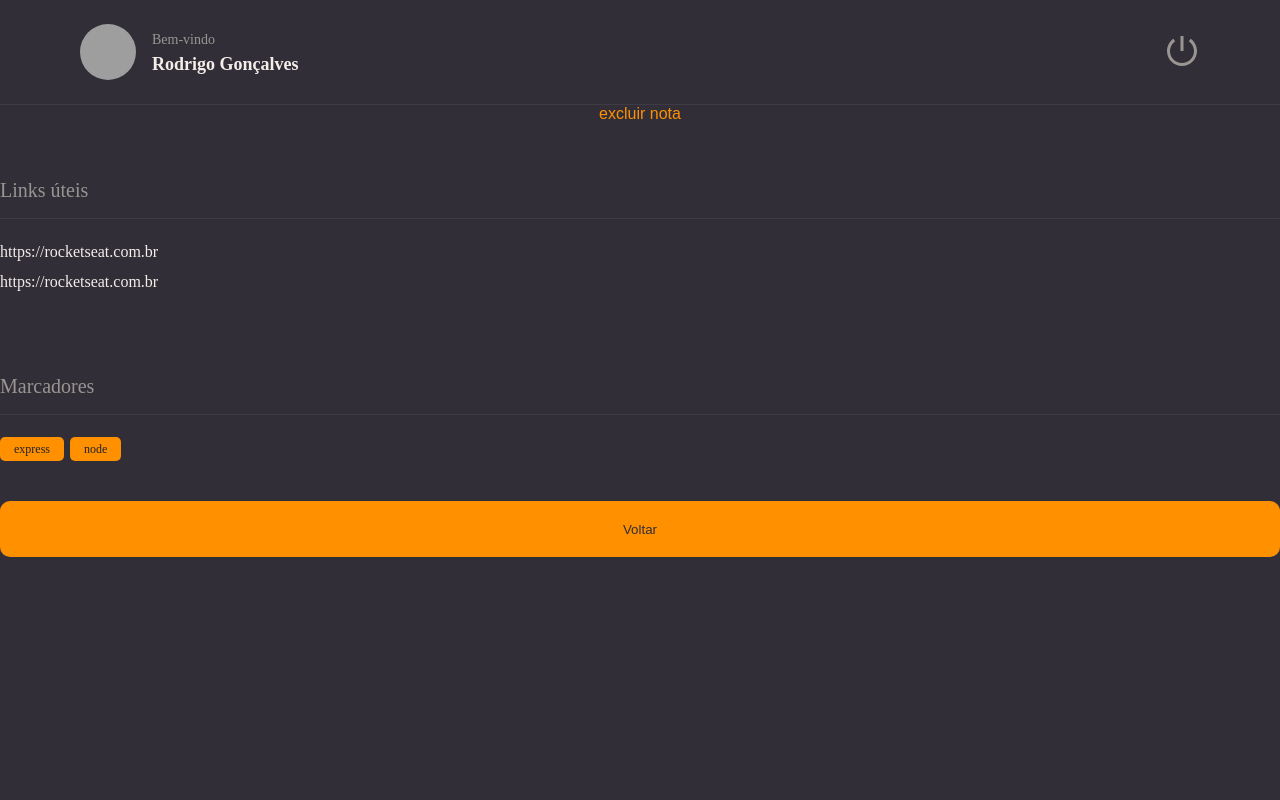
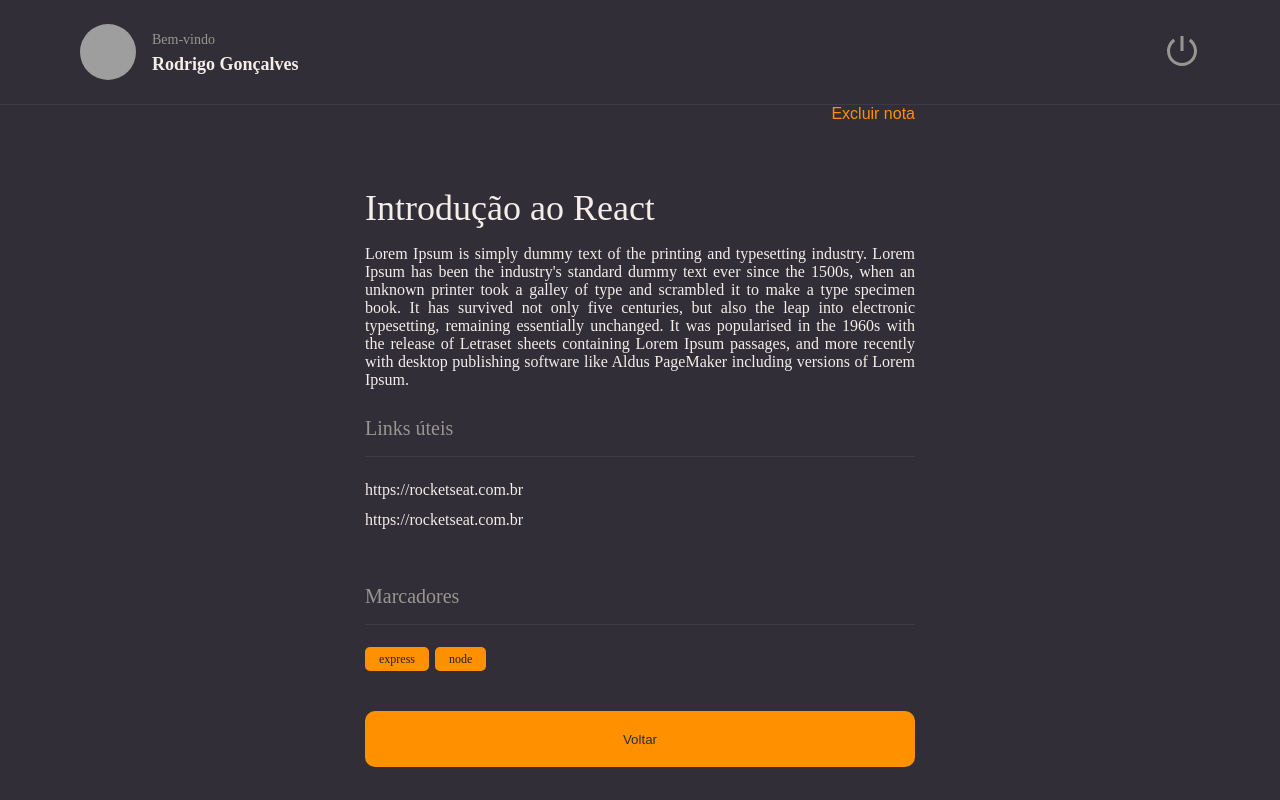
Before and after one commit to rodrigoaugusto99/complete_notes_app_pt2_react, a React (Vite) app: page / in a window 1280 px wide. Built offline with nearby package versions, Linux system fonts and the light colour scheme; grey boxes are pictures that could not be loaded.

Commit message:
finalizando detalhes

```diff
--- a/src/components/Section/styles.js
+++ b/src/components/Section/styles.js
@@ -1,7 +1,7 @@
 import styled from 'styled-components'
 
 export const Container = styled.section`
-  margin: 56px 0 28px;
+  margin: 28px 0;
 
   > h2 {
     border-bottom-width: 1px;
--- a/src/pages/Details/index.jsx
+++ b/src/pages/Details/index.jsx
@@ -1,5 +1,5 @@
 //import  './styles.js'
-import { Container, Links } from './styles'
+import { Container, Links, Content } from './styles'
 import { Button } from '../../components/Button'
 import { Header } from '../../components/Header'
 import { Section } from '../../components/Section'
@@ -12,7 +12,18 @@ export function Details() {
   return (
     <Container>
       <Header />
-      <ButtonText title='excluir nota'/>
+
+      <main>
+        <Content>
+          <ButtonText title="Excluir nota" />
+
+          <h1>
+            Introdução ao React
+          </h1>
+
+          <p>
+            Lorem Ipsum is simply dummy text of the printing and typesetting industry. Lorem Ipsum has been the industry's standard dummy text ever since the 1500s, when an unknown printer took a galley of type and scrambled it to make a type specimen book. It has survived not only five centuries, but also the leap into electronic typesetting, remaining essentially unchanged. It was popularised in the 1960s with the release of Letraset sheets containing Lorem Ipsum passages, and more recently with desktop publishing software like Aldus PageMaker including versions of Lorem Ipsum.
+          </p>
 
           <Section title="Links úteis">
             <Links>
@@ -31,6 +42,8 @@ export function Details() {
           </Section>
 
           <Button title="Voltar" />
+        </Content>
+      </main>
     </Container>
   )
 }
--- a/src/pages/Details/styles.js
+++ b/src/pages/Details/styles.js
@@ -2,13 +2,20 @@ import styled from 'styled-components'
 
 export const Container = styled.div`
   width: 100%;
-  height: 100h;
+  height: 100vh;
 
   display: grid;
   grid-template-rows: 105px auto;
   grid-template-areas:
   "header"
   "content";
+
+  > main {
+    //p ter barra de scroll so no conteudop
+    grid-area: content;
+    overflow-y: scroll;
+
+  }
 `
 
 export const Links = styled.ul`
@@ -22,3 +29,27 @@ export const Links = styled.ul`
     }
   }
 `
+
+export const Content = styled.div`
+  max-width: 550px;
+  margin: 0 auto;
+
+  display: flex;
+  flex-direction: column;
+
+  > button:first-child {
+    align-self: end;
+  }
+
+  > h1 {
+    font-size: 36px;
+    font-weight: 500;
+    padding-top: 64px;
+  }
+
+  > p {
+    font-size: 16px;
+    margin-top: 16px;
+    text-align: justify;
+  }
+`
```
Lines whose indentation alone changed are shown as unchanged.
